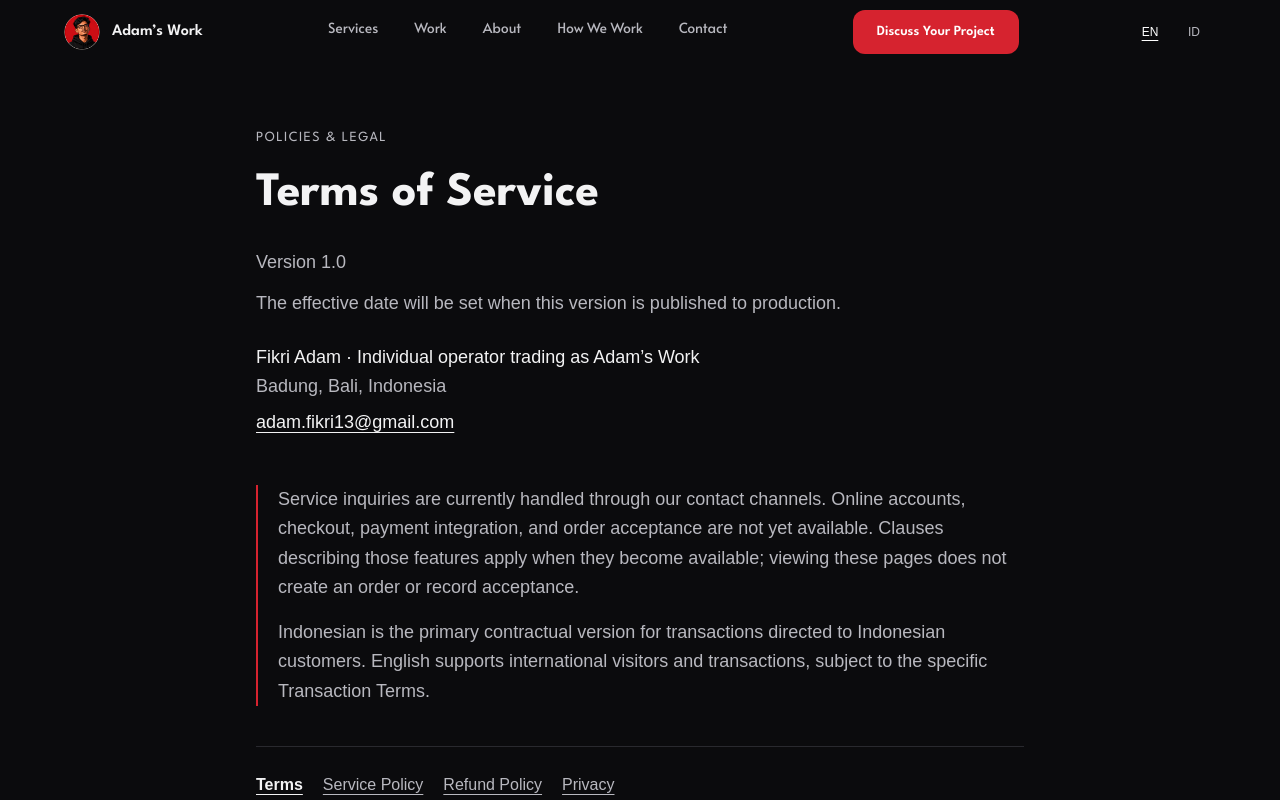
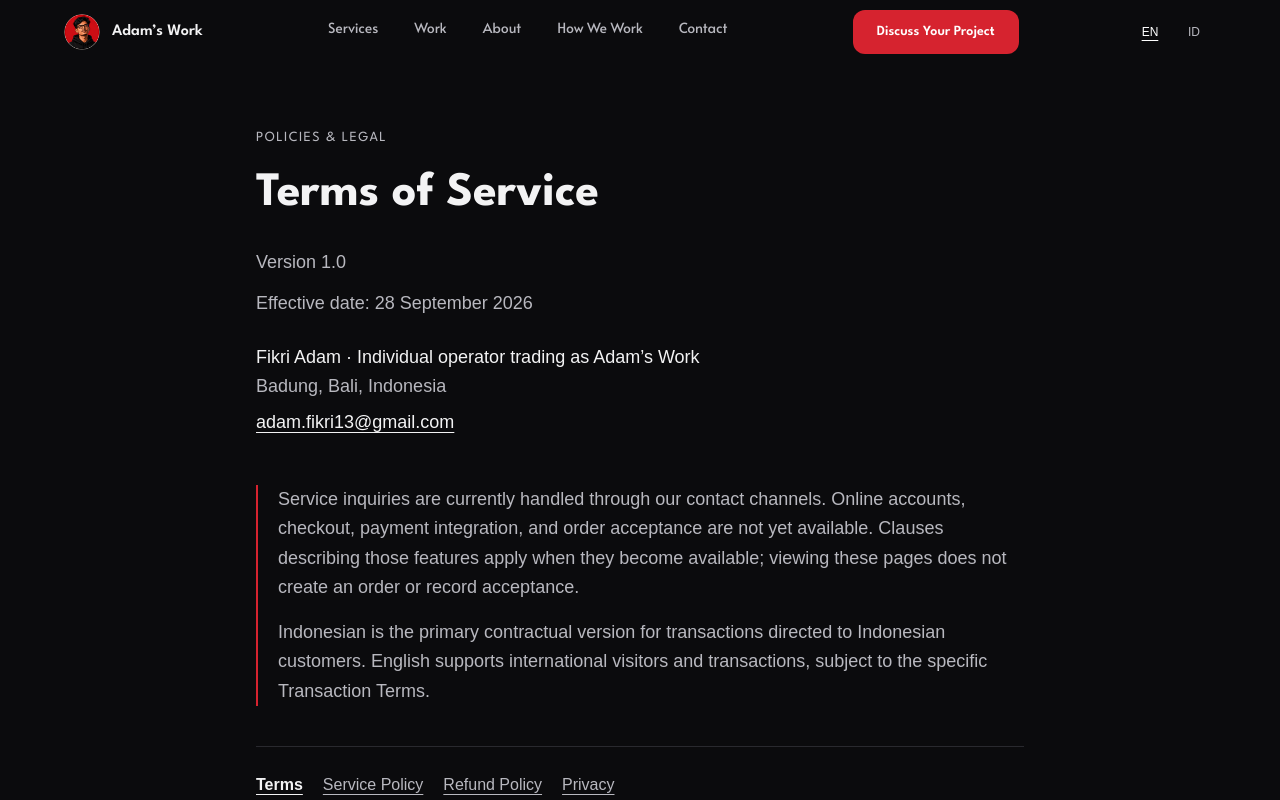
Before and after one commit to adamfiik13-cloud/portfolio, a Next.js app: page /terms in a window 1280 px wide. Shown: the top 800 px of the page. Built offline with nearby package versions, Linux system fonts and the light colour scheme; a web font is replaced by a local one.

Commit message:
fix: set initial policy effective date to 28 September 2026

```diff
--- a/data/policies/config.ts
+++ b/data/policies/config.ts
@@ -19,7 +19,7 @@ export const policyOperator = {
 
 // Set once to the actual production publication date (YYYY-MM-DD) during promotion.
 // Staging approval or a build timestamp must never supply this date.
-export const POLICY_EFFECTIVE_DATE: string | null = null
+export const POLICY_EFFECTIVE_DATE: string | null = "2026-09-28"
 export const policyVersion = { version: "1.0", status: "active" } as const
 
 type Localized = Record<PublicLocale, string>
```
